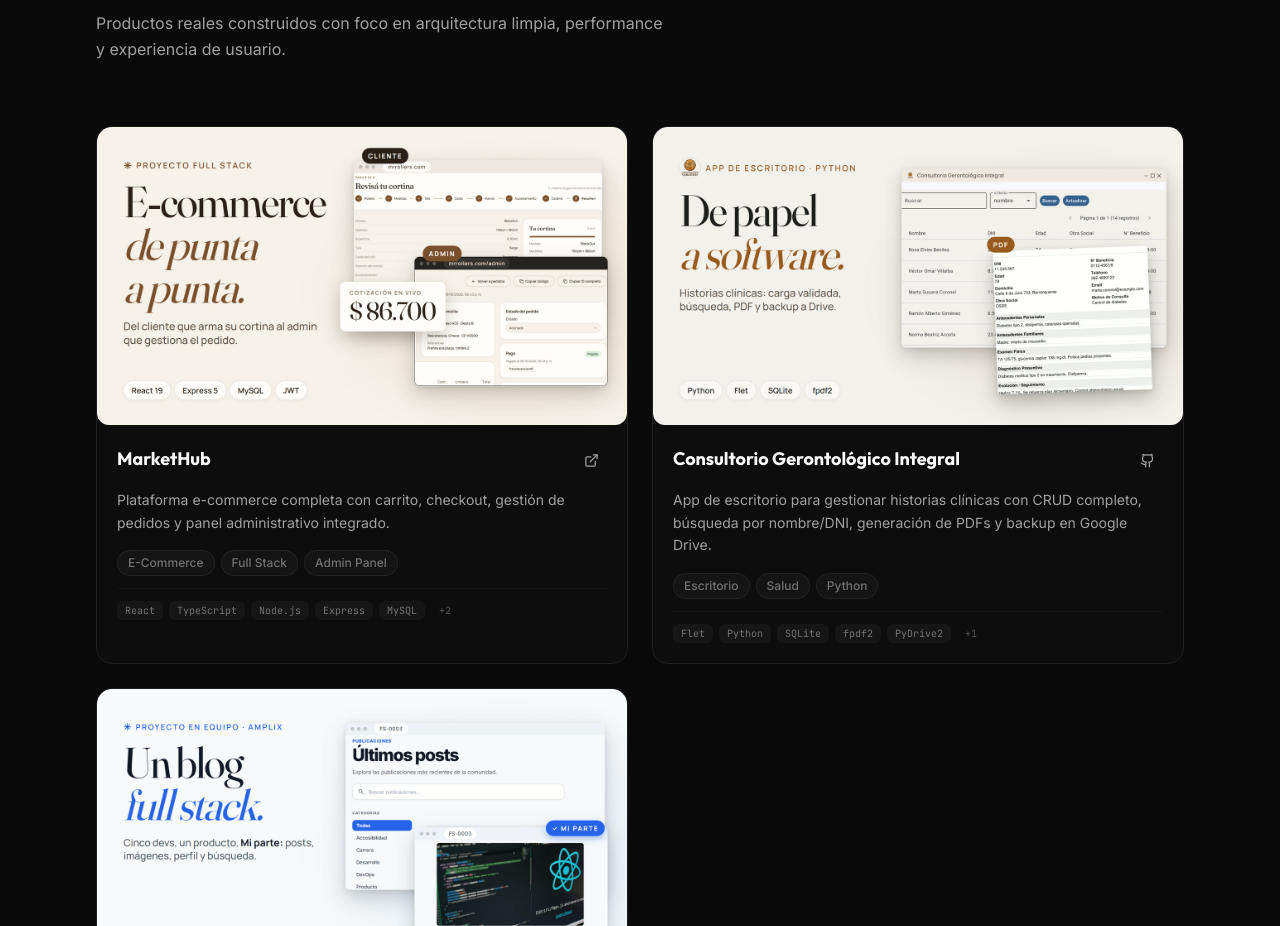
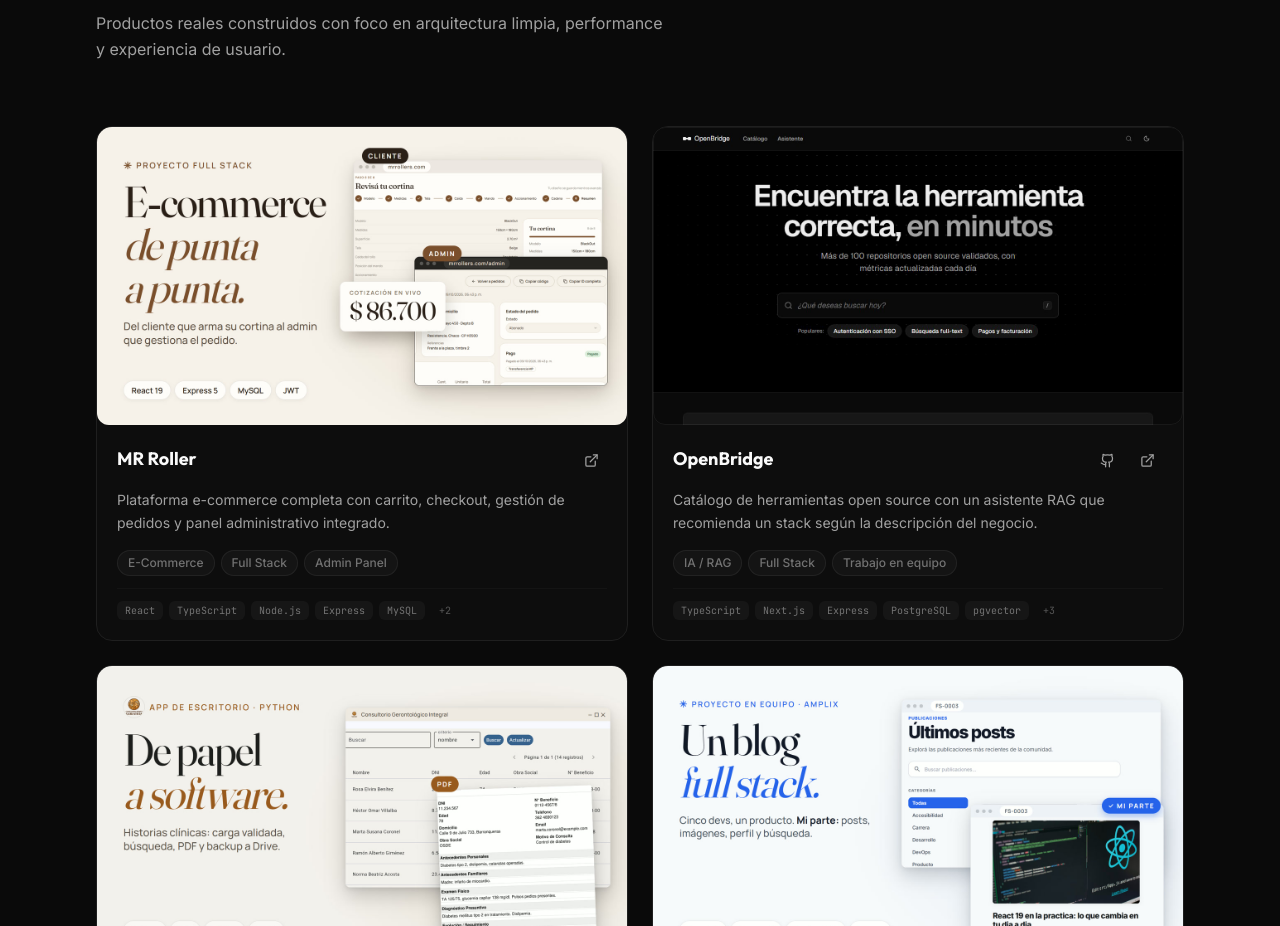
Before and after one commit to MarcosAVZ/Portfolio, a React (Vite) app: page / in a window 1280 px wide. Shown: the part 3180-4106 px from the top of the page. Built offline with nearby package versions, Linux system fonts and the light colour scheme; no server answers.

Commit message:
feat(projects): add OpenBridge and rename MarketHub to MR Roller
MR Roller stays first as the main project; OpenBridge follows with its live demo, team repo and a description of my backend and AI work.

```diff
--- a/src/data/projects.ts
+++ b/src/data/projects.ts
@@ -2,11 +2,12 @@ import type { Project } from '@/types'
 import markethubPoster from '@/assets/projects/markethub-poster.jpg'
 import consultorioPoster from '@/assets/projects/consultorio-poster.jpg'
 import fs0003Poster from '@/assets/projects/fs0003-poster.jpg'
+import openbridgePoster from '@/assets/projects/openbridge-poster.jpg'
 
 export const projects: Project[] = [
   {
     id: 1,
-    title: 'MarketHub',
+    title: 'MR Roller',
     description:
       'Plataforma e-commerce completa con carrito, checkout, gestión de pedidos y panel administrativo integrado.',
     longDescription:
@@ -18,6 +19,21 @@ export const projects: Project[] = [
     video: null,
     youtube: 'YrrGykJb8ek',
     poster: markethubPoster,
+  },
+  {
+    id: 4,
+    title: 'OpenBridge',
+    description:
+      'Catálogo de herramientas open source con un asistente RAG que recomienda un stack según la descripción del negocio.',
+    longDescription:
+      'OpenBridge es un catálogo de más de 100 repositorios open source validados, con métricas de salud y mantenimiento que se actualizan todos los días. Su asistente con IA toma la descripción de un negocio, la descompone en capacidades técnicas y propone un stack armado solo con componentes verificados del catálogo. Lo desarrollamos en equipo dentro de la Simulación Laboral de NoCountry.\n\nMi parte estuvo en el backend y la IA: armé el monorepo con workspaces y Postgres con pgvector en Docker; diseñé el esquema de repositorios, categorías, ideas de integración y embeddings con Drizzle y un índice HNSW; construí la ingesta desde la API GraphQL de GitHub con manejo de rate limit, reintentos y reanudación; generé ideas de integración con un LLM local (Ollama + LangChain.js) con prompts versionados y validación de esquema; implementé la búsqueda por significado con embeddings y la búsqueda full-text; y desarrollé el asistente que descompone el negocio en capacidades y hace streaming de la propuesta, rankeando candidatos por similitud, salud y popularidad. También configuré el CI y el deploy en Render con Neon.\n\nStack: Next.js + React + Tailwind en el frontend; Node.js + Express en TypeScript con Zod en el backend; PostgreSQL + pgvector con Drizzle ORM; Ollama (qwen2.5 y bge-m3) con LangChain.js; tests con Vitest y supertest.',
+    tech: ['TypeScript', 'Next.js', 'Express', 'PostgreSQL', 'pgvector', 'LangChain', 'Ollama', 'Docker'],
+    tags: ['IA / RAG', 'Full Stack', 'Trabajo en equipo'],
+    github: 'https://github.com/No-Country-simulation/S10-26-equipo-8-OpenBridge',
+    demo: 'https://openbridge-blue.vercel.app',
+    video: null,
+    youtube: null,
+    poster: openbridgePoster,
   },
   {
     id: 2,
```
Also changed, not shown: src/assets/projects/openbridge-poster.jpg (added).
